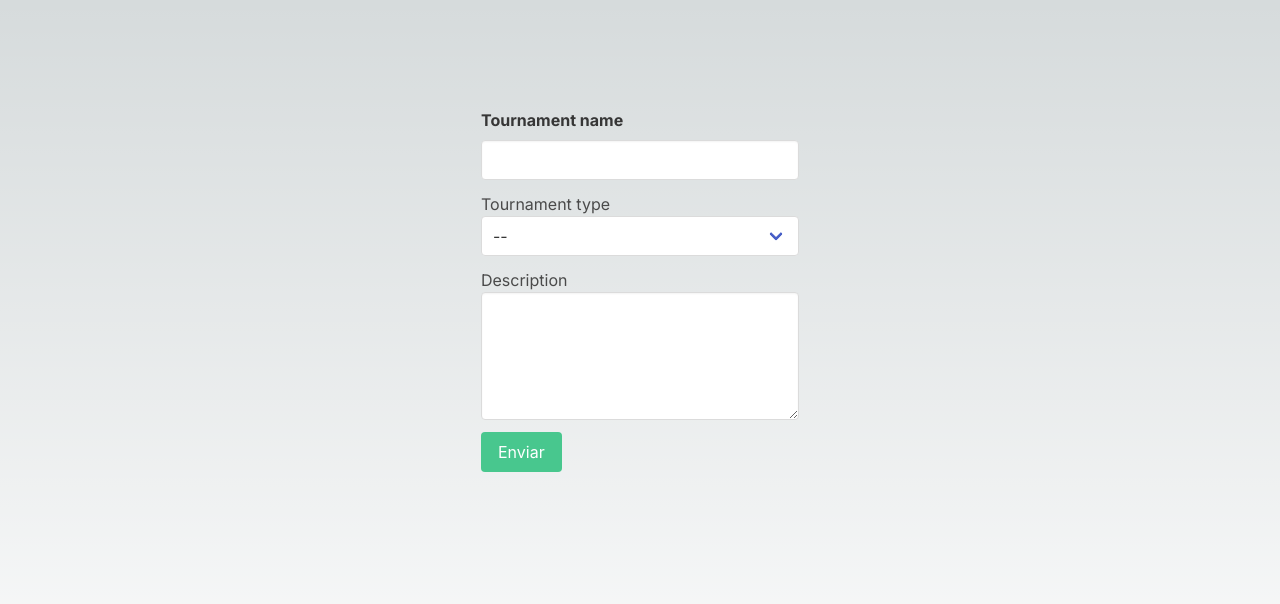
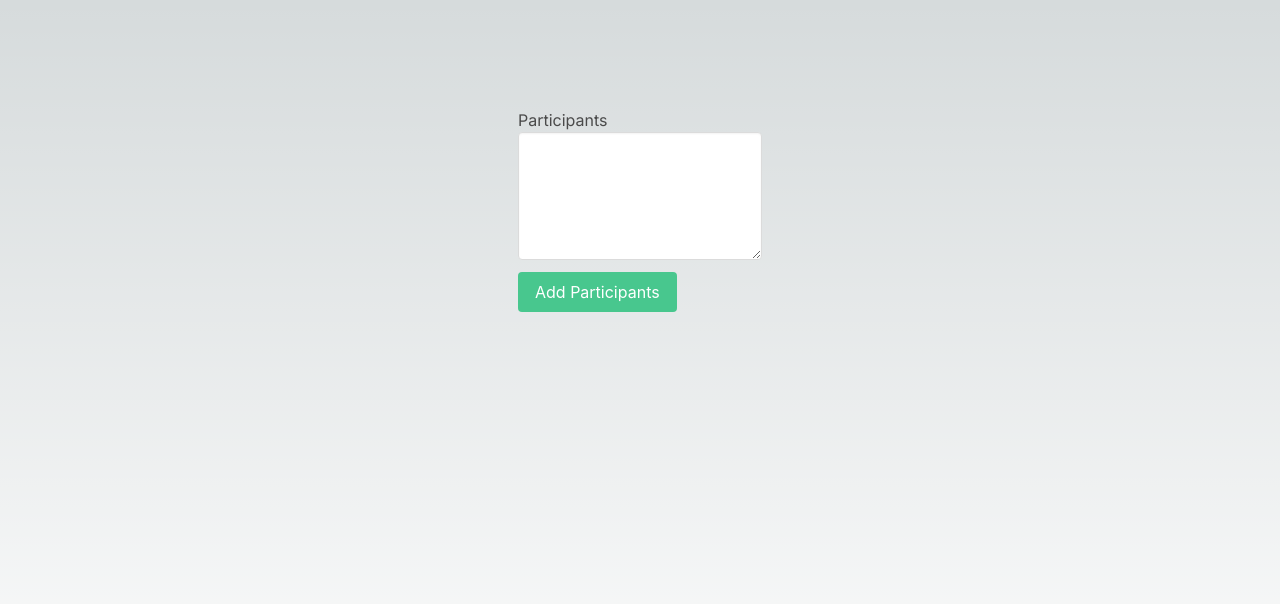
Before and after one commit to jlarteagap/tournament-brackets, a Next.js app: page / in a window 1280 px wide. Shown: the top 604 px of the page. Built offline with nearby package versions, Linux system fonts and the light colour scheme.

Commit message:
[FEAT] Participants components

```diff
--- /dev/null
+++ b/src/app/components/particpants/GetAllParticipants.js
@@ -0,0 +1,29 @@
+'use client'
+
+import React, { useState } from 'react'
+import { TextareaInput } from '../utils/Inputs'
+import { Form, Formik } from 'formik'
+
+export const GetAllParticipants = () => {
+  const [participants, setParticipants] = useState('')
+  console.log(participants)
+  return (
+    <Formik
+      initialValues={{
+        participants: ''
+      }}
+      onSubmit={values => {
+        setParticipants(values.participants.split('\n'))
+      }}
+    >
+      {formik => (
+        <Form>
+          <TextareaInput label="Participants" name="participants" />
+          <button type="submit" className="button is-success mt-3">
+            Add Participants
+          </button>
+        </Form>
+      )}
+    </Formik>
+  )
+}
--- a/src/app/page.js
+++ b/src/app/page.js
@@ -1,11 +1,12 @@
 import styles from './page.module.css'
 
 import 'bulma/css/bulma.min.css'
-import { CreateTournament } from './components/tournament/CreateTournament'
+
+import { GetAllParticipants } from './components/particpants/GetAllParticipants'
 export default function Home() {
   return (
     <main className={styles.main}>
-      <CreateTournament />
+      <GetAllParticipants />
     </main>
   )
 }
```
